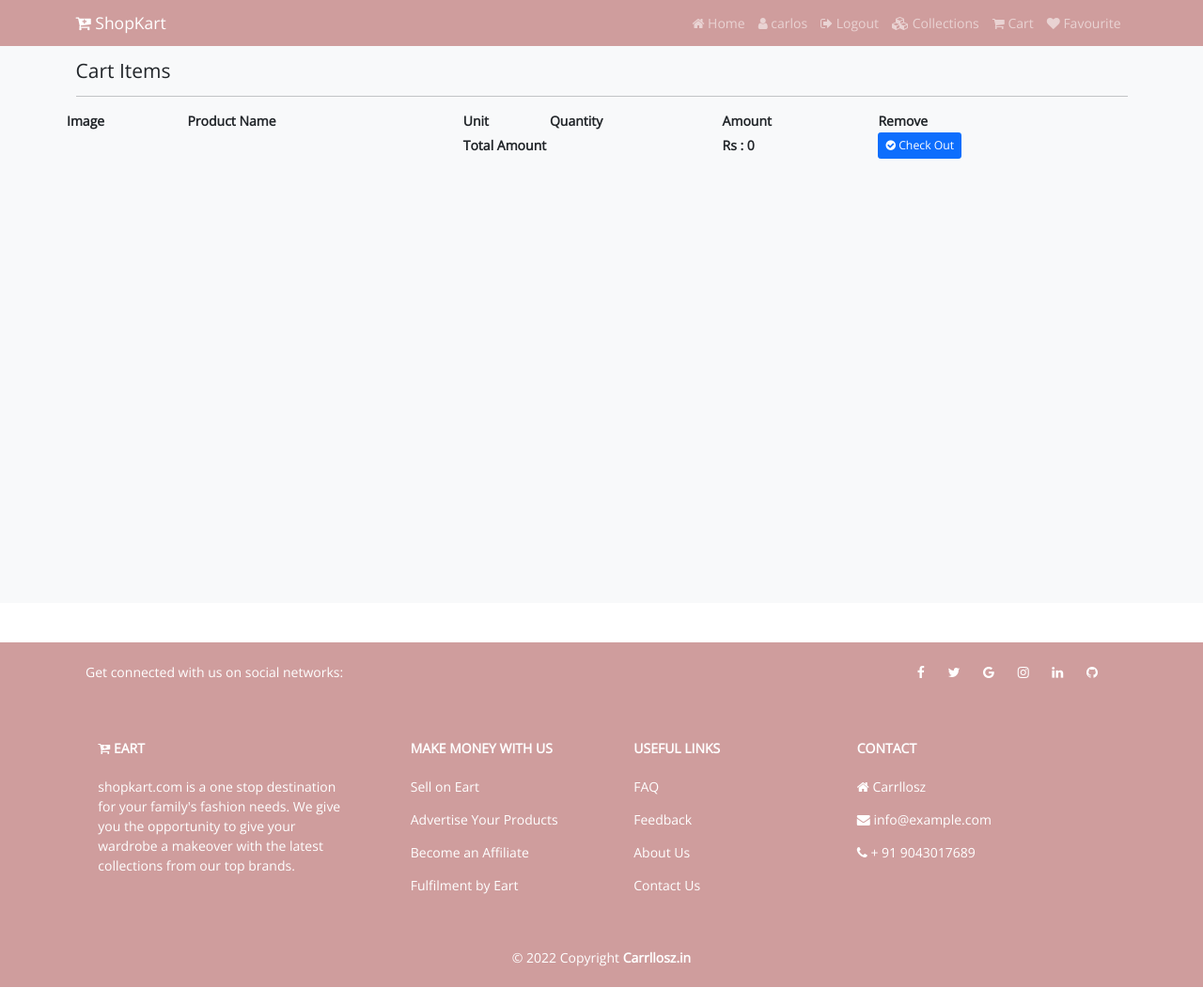
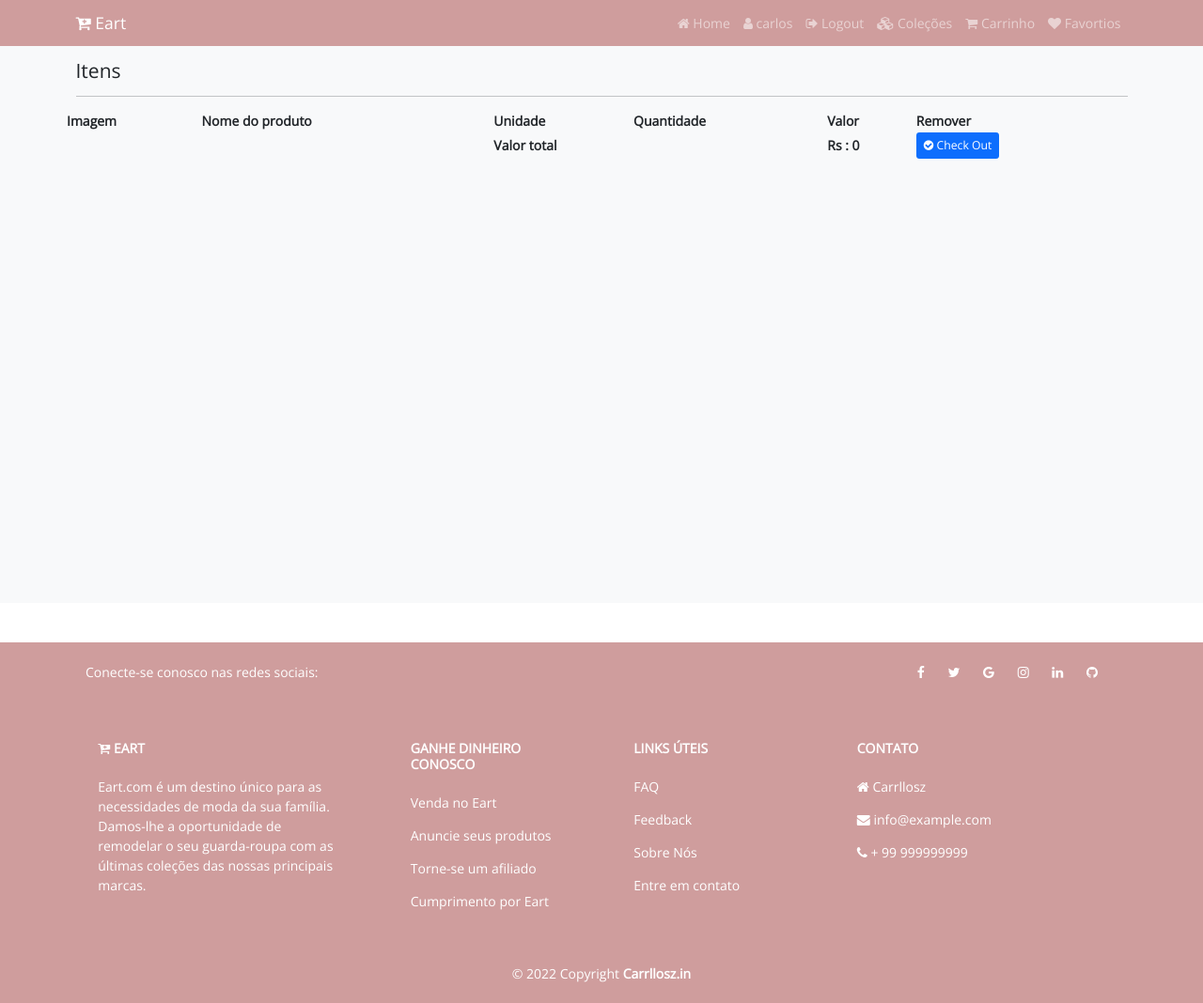
Before and after one commit to Carrllosz/Ecommerce, a Django app: page /cart in a window 1280 px wide. Shown: the whole page at 94% size. Run offline with Django 4.2, Linux system fonts and the light colour scheme; a user stored in the database is signed in; data comes from the database, SQL or seed files in the repository.

Commit message:
modified

```diff
--- a/demo/templates/home/cart.html
+++ b/demo/templates/home/cart.html
@@ -6,18 +6,18 @@
     <div class="container">
       <div class="row">
         <div class="col-12">
-          <h4 class="mb-3">Cart  Items</h4>
+          <h4 class="mb-3">Itens</h4>
           <hr style="border-color:#b8bfc2;">
         </div>
 
         <table>
             <tr>
-                <th>Image</th>
-                <th>Product Name</th>
-                <th>Unit</th>
-                <th>Quantity</th>
-                <th>Amount</th>
-                <th>Remove</th>
+                <th>Imagem</th>
+                <th>Nome do produto</th>
+                <th>Unidade</th>
+                <th>Quantidade</th>
+                <th>Valor</th>
+                <th>Remover</th>
             </tr>
 
 
@@ -28,13 +28,13 @@
               <td>{{item.product.selling_price | stringformat:'d'}}</td>
               <td>{{item.product_qty}}</td>
               <td class="amt">{{item.total_cost | stringformat:'d'}}</td>
-              <td><a href="{% url 'remove_cart' item.id %}"  onclick="return confirm('Are you sure? to Remove')"  class="btn btn-danger btn-sm"><i class="fa fa-trash"></i> Remove</a></td>
+              <td><a href="{% url 'remove_cart' item.id %}"  onclick="return confirm('Are you sure? to Remove')"  class="btn btn-danger btn-sm"><i class="fa fa-trash"></i> Remover</a></td>
             </tr>
             {% endfor %}
             <tr>
               <td></td>
               <td></td>
-              <td colspan="2"><b>Total Amount</b></td>
+              <td colspan="2"><b>Valor total</b></td>
               <th id="net">0</th>
               <td><button class="btn btn-primary btn-sm">
                 <i class="fa fa-check-circle"></i> Check Out
--- a/demo/templates/home/inc/footer.html
+++ b/demo/templates/home/inc/footer.html
@@ -1,7 +1,7 @@
 <footer class="text-center text-lg-start text-white" style="background-color: rgb(207, 157, 157) ;">
     <section class="container d-flex justify-content-center justify-content-lg-between p-4">
       <div class="me-5 d-none d-lg-block">
-        <span>Get connected with us on social networks:</span>
+        <span>Conecte-se conosco nas redes sociais:</span>
       </div>
       <div>
         <a href="" class="me-4 text-reset"><i class="fa fa-facebook"></i></a>
@@ -19,31 +19,31 @@
           <div class="col-md-3 col-lg-4 col-xl-3 mx-auto mb-4">
             <h6 class="text-uppercase fw-bold mb-4"><i class="fa fa-cart-plus"></i> Eart</h6>
             <p>
-              shopkart.com is a one stop destination for your family's fashion needs.
-               We give you the opportunity to give your wardrobe a makeover with the latest collections from our top brands.
+              Eart.com é um destino único para as necessidades de moda da sua família.
+               Damos-lhe a oportunidade de remodelar o seu guarda-roupa com as últimas coleções das nossas principais marcas.
             </p>
           </div>
 
           <div class="col-md-2 col-lg-2 col-xl-2 mx-auto mb-4">
-            <h6 class="text-uppercase fw-bold mb-4">Make Money with Us</h6>
-            <p><a href="#!" class="text-reset">Sell on Eart</a></p>
-            <p><a href="#!" class="text-reset">Advertise Your Products</a></p>
-            <p><a href="#!" class="text-reset">Become an Affiliate</a></p>
-            <p><a href="#!" class="text-reset">Fulfilment by Eart</a></p>
+            <h6 class="text-uppercase fw-bold mb-4">Ganhe dinheiro conosco</h6>
+            <p><a href="#!" class="text-reset">Venda no Eart</a></p>
+            <p><a href="#!" class="text-reset">Anuncie seus produtos</a></p>
+            <p><a href="#!" class="text-reset">Torne-se um afiliado</a></p>
+            <p><a href="#!" class="text-reset">Cumprimento por Eart</a></p>
           </div>
           <div class="col-md-3 col-lg-2 col-xl-2 mx-auto mb-4">
-            <h6 class="text-uppercase fw-bold mb-4">Useful links</h6>
+            <h6 class="text-uppercase fw-bold mb-4">Links úteis</h6>
             <p><a href="#!" class="text-reset">FAQ</a></p>
             <p><a href="#!" class="text-reset">Feedback</a></p>
-            <p><a href="#!" class="text-reset">About Us</a></p>
-            <p><a href="#!" class="text-reset">Contact Us</a></p>
+            <p><a href="#!" class="text-reset">Sobre Nós</a></p>
+            <p><a href="#!" class="text-reset">Entre em contato</a></p>
           </div>
 
           <div class="col-md-4 col-lg-3 col-xl-3 mx-auto mb-md-0 mb-4">
-            <h6 class="text-uppercase fw-bold mb-4"> Contact</h6>
+            <h6 class="text-uppercase fw-bold mb-4"> Contato</h6>
             <p><i class="fa fa-home"></i> Carrllosz </p>
             <p><i class="fa fa-envelope"></i> info@example.com</p>
-            <p><i class="fa fa-phone"></i> + 91 9043017689</p>
+            <p><i class="fa fa-phone"></i> + 99 999999999</p>
           </div>
 
         </div>
--- a/demo/templates/home/inc/navbar.html
+++ b/demo/templates/home/inc/navbar.html
@@ -1,6 +1,6 @@
 <nav class="navbar navbar-expand-lg  navbar-dark fixed-top" style="background-color: rgb(207, 157, 157) ;">
   <div class="container">
-    <a class="navbar-brand" href="{% url 'home' %}"><i class="fa fa-cart-plus"></i> ShopKart</a>
+    <a class="navbar-brand" href="{% url 'home' %}"><i class="fa fa-cart-plus"></i> Eart</a>
     <button class="navbar-toggler" type="button" data-bs-toggle="collapse" data-bs-target="#navbarNavAltMarkup" aria-controls="navbarNavAltMarkup" aria-expanded="false" aria-label="Toggle navigation">
       <span class="navbar-toggler-icon"></span>
     </button>
@@ -12,11 +12,11 @@
           <a class="nav-link" aria-current="page" href="{% url 'logout_view' %}"><i class="fa fa-sign-out"></i> Logout</a>
         {% else %}
           <a class="nav-link" href="{% url 'login_page' %}"><i class="fa fa-sign-in"></i> Login</a>
-          <a class="nav-link" href="{% url 'register' %}"><i class="fa fa-users"></i> Register</a>
+          <a class="nav-link" href="{% url 'register' %}"><i class="fa fa-users"></i> Registrar</a>
         {% endif %}
-          <a class="nav-link" href="{% url 'collections' %}"><i class="fa fa-cubes"></i> Collections</a>
-          <a class="nav-link" href="{% url 'cart' %}"><i class="fa fa-shopping-cart"></i> Cart</a>
-          <a class="nav-link" href="{% url 'fav' %}"><i class="fa fa-heart"></i> Favourite</a>
+          <a class="nav-link" href="{% url 'collections' %}"><i class="fa fa-cubes"></i> Coleções</a>
+          <a class="nav-link" href="{% url 'cart' %}"><i class="fa fa-shopping-cart"></i> Carrinho</a>
+          <a class="nav-link" href="{% url 'fav' %}"><i class="fa fa-heart"></i> Favortios</a>
 
       </div>
     </div>
--- a/demo/templates/home/inc/slider.html
+++ b/demo/templates/home/inc/slider.html
@@ -18,7 +18,7 @@
     </div>
     <button class="carousel-control-prev" type="button" data-bs-target="#carouselExampleIndicators" data-bs-slide="prev">
       <span class="carousel-control-prev-icon" aria-hidden="true"></span>
-      <span class="visually-hidden">Previous</span>
+      <span class="visually-hidden">Anterior</span>
     </button>
     <button class="carousel-control-next" type="button" data-bs-target="#carouselExampleIndicators" data-bs-slide="next">
       <span class="carousel-control-next-icon" aria-hidden="true"></span>
--- a/demo/templates/home/index.html
+++ b/demo/templates/home/index.html
@@ -7,7 +7,8 @@
   <div class="container" style="margin-top:70px;" >
     <div class="row">
       <div class="col-12">
-        <h4 class="mb-3"> Latest Offfers</h4>
+        <h4 class="mb-3"> Últimas ofertas
+        </h4>
         <hr style="border-color:#b8bfc2;">
       </div>
       {% for item in products %}
--- a/demo/templates/home/login.html
+++ b/demo/templates/home/login.html
@@ -5,7 +5,7 @@
   <div class="container" style="margin-top:70px;min-height:600px;">
     <div class="row">
       <div class="col-12">
-        <h4 class="mb-3"> User Login</h4>
+        <h4 class="mb-3"> Usuário Login</h4>
         <hr style="border-color:#b8bfc2;">
         {% include 'home/inc/message.html' %}
       </div>
@@ -17,7 +17,7 @@
             <form method="post" action="">
               {% csrf_token %}
               <div class="mb-4">
-                <label for="" class="form-label">User Name</label>
+                <label for="" class="form-label">User name</label>
                 <input type="text" name="username" id="username" class="form-control" placeholder="Enter User Name">
               </div>
               <div class="mb-4">
--- a/demo/templates/home/products/index.html
+++ b/demo/templates/home/products/index.html
@@ -7,12 +7,12 @@
   <div class="container">
     <div class="row">
       <div class="col-12">
-        <h4 class="mb-3">{{category_name}} Products</h4>
+        <h4 class="mb-3">{{category_name}} Produtos</h4>
         <hr style="border-color:#b8bfc2;">
         <nav aria-label="breadcrumb">
           <ol class="breadcrumb">
             <li class="breadcrumb-item"><a href="{% url 'home' %}">Home</a></li>
-            <li class="breadcrumb-item active">{{category_name}} Collections</li>
+            <li class="breadcrumb-item active">{{category_name}} Coleções</li>
           </ol>
         </nav>
         {% include 'home/inc/message.html' %}
--- a/demo/templates/home/register.html
+++ b/demo/templates/home/register.html
@@ -5,7 +5,7 @@
 <div class="container" style="margin-top: 70px;">
     <div class="row">
         <div class="col-12">
-          <h1>Register page</h1>
+          <h1>Registrar</h1>
           <hr style="border-color:#b8bfc2;">
         </div>
       </div>
@@ -31,9 +31,9 @@
                   <label for="" class="form-label">Confirm Password</label>
                   {{form.password2}}
                 </div>
-                <button type="submit" class="btn btn-primary">Register</button>
+                <button type="submit" class="btn btn-primary">Registrar</button>
               </form>
-              <p class="my-2">Already user ? <a href="{% url 'login_page' %}">Login Now</a> </p>
+              <p class="my-2">Já é usuário ? <a href="{% url 'login_page' %}">Login Now</a> </p>
             </div>
             <div class="col-6">
 
```
Also changed, not shown: demo/templates/home/collections.html (+4 -4 lines), demo/templates/home/fav.html (+6 -6 lines), demo/templates/home/products/product_details.html (+4 -4 lines).
